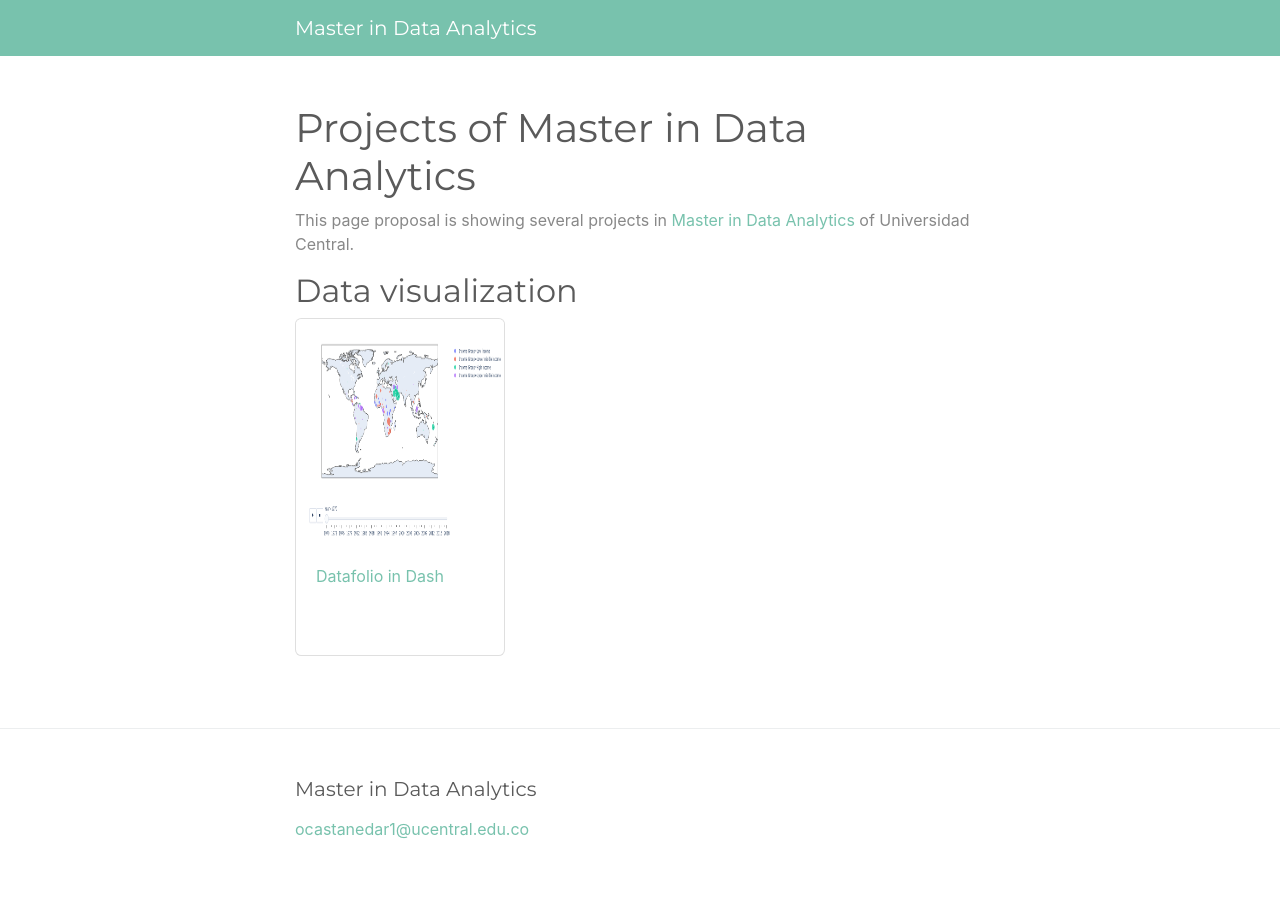
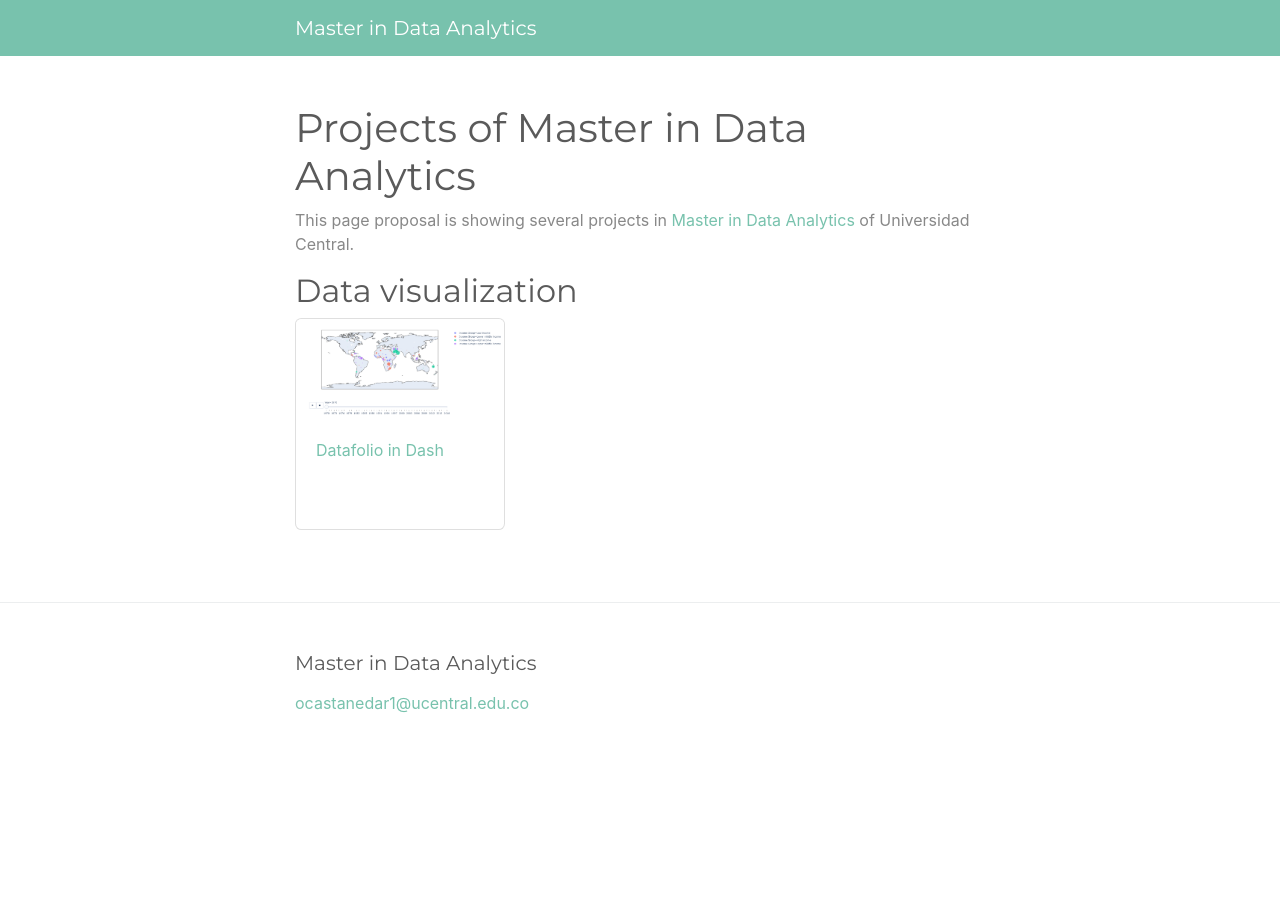
Before and after one commit to ocastanedar1/ocastanedar1.github.io, a Jekyll site: the page built from index.md, in a window 1280 px wide. Built offline with Jekyll 4.4.1, drawn with Linux system fonts in a browser that asks for light colours.

Commit message:
Update index.md

```diff
--- a/index.md
+++ b/index.md
@@ -10,7 +10,7 @@ This page proposal is showing several projects in [Master in Data Analytics](htt
 <div class="row">
             <div class="col-md-4">
               <div class="card mb-4 box-shadow">
-                <img class="card-img-top" alt="Datafolio in Dash" style="height: 225px; width: 100%; display: block;" src="https://raw.githubusercontent.com/ocastanedar1/ocastanedar1.github.io/master/assets/img/datafilio-project.png" data-holder-rendered="true">
+                <img class="card-img-top img-fluid" alt="Datafolio in Dash" src="https://raw.githubusercontent.com/ocastanedar1/ocastanedar1.github.io/master/assets/img/datafilio-project.png" data-holder-rendered="true">
                 <div class="card-body">
                   <p class="card-text">
                               <a href="https://github.com/ocastanedar1/VisualizacionDatos/tree/main/datafolio">Datafolio in Dash</a>
```
